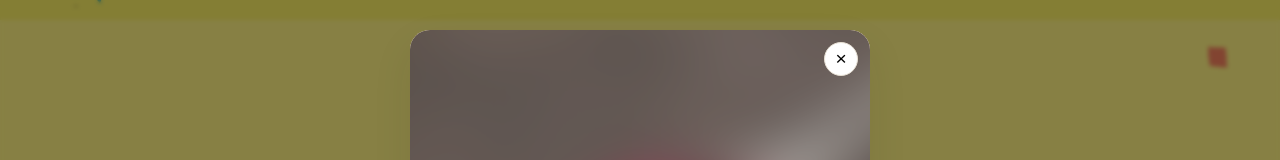
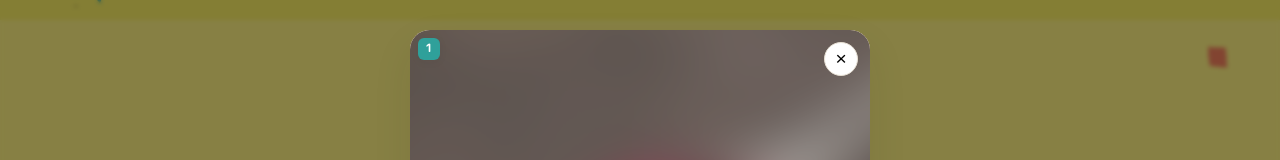
Before and after one commit to raki-lab/kisarazu-pudding-festival, a React (Vite) app: page / in a window 1280 px wide. Both pictures are taken after a click on the button 218 px from the left and 1400 px from the top of the page. Shown: the part 1000-1160 px from the top of the page. Built offline with nearby package versions, Linux system fonts and the light colour scheme.

Commit message:
店舗詳細モーダルにも番号バッジを表示
- カード一覧と同じ.vendor__numberをShopDialogの画像左上にも表示
- 色分け(1〜5=ブルー系, 6以降=ピンク系)も同様に適用

```diff
--- a/src/components/ShopDialog.tsx
+++ b/src/components/ShopDialog.tsx
@@ -63,6 +63,12 @@ export function ShopDialog({
             ×
           </button>
           <div className="vendor-dialog__image-wrap">
+            <span
+              className={`vendor__number${index < 5 ? ' vendor__number--alt' : ''}`}
+              aria-hidden="true"
+            >
+              {index + 1}
+            </span>
             <button
               type="button"
               className="vendor-dialog__nav vendor-dialog__nav--prev"
```
